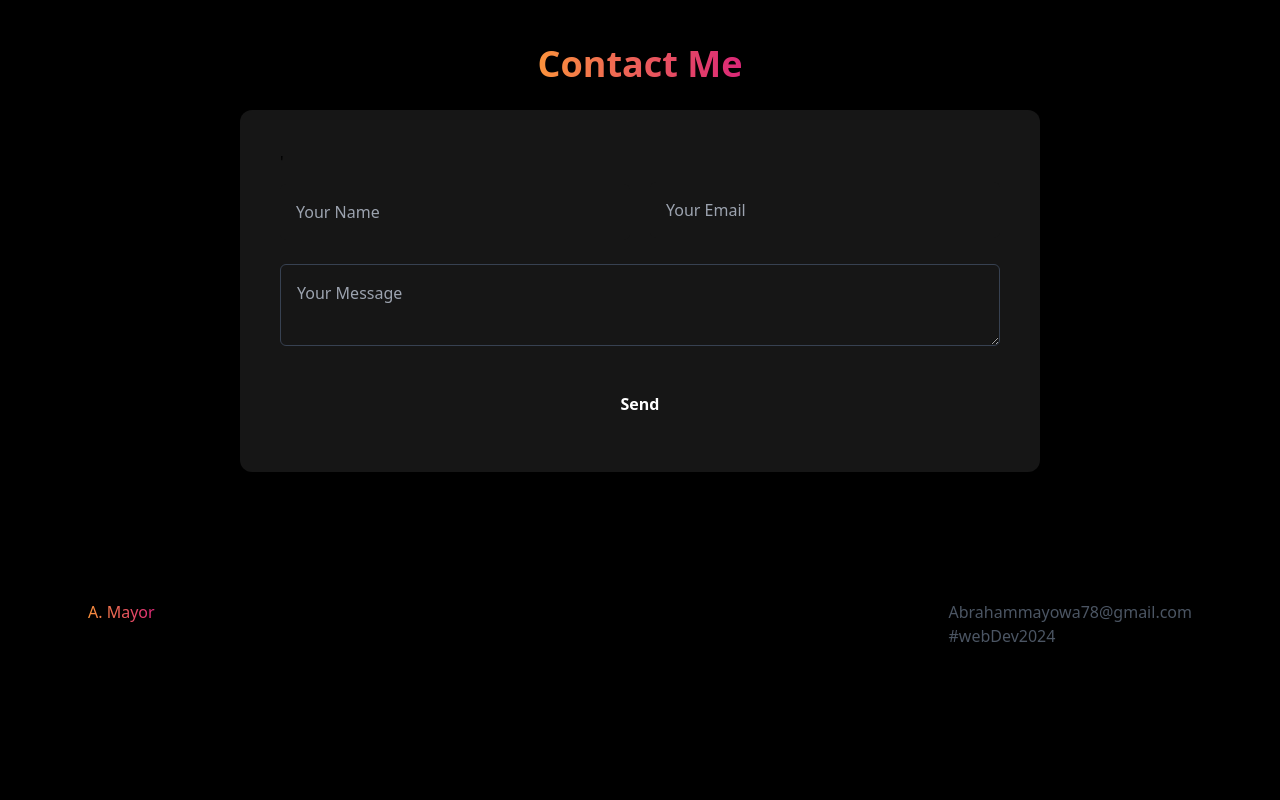
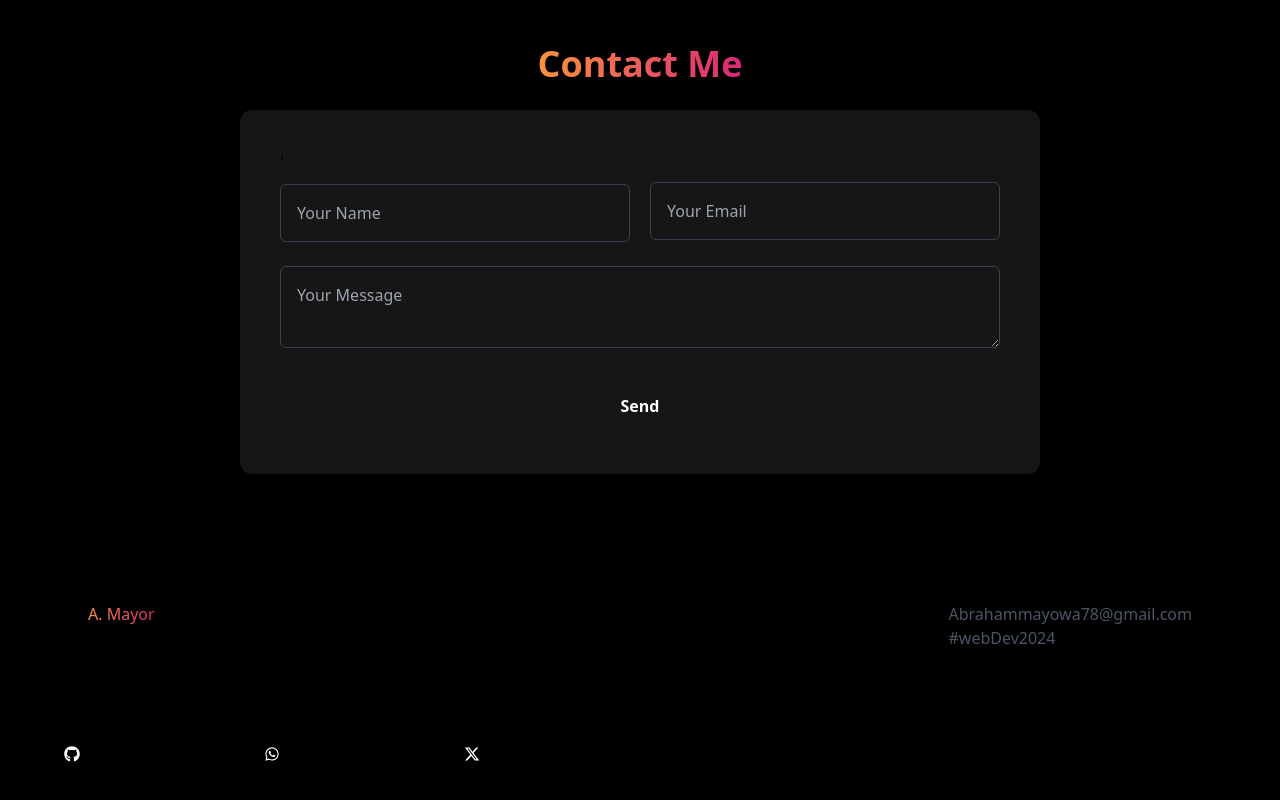
Before and after one commit to Mayor78/Main-portfolio, a React (Create React App) app: page / in a window 1280 px wide. Shown: the part 2513-3313 px from the top of the page. Before the commit the page ends 3215 px from the top, so only its background shows below. Built offline with nearby package versions, Linux system fonts and the light colour scheme.

Commit message:
work on footer

```diff
--- a/src/component/Contact.jsx
+++ b/src/component/Contact.jsx
@@ -16,7 +16,7 @@ const Contact = () => {
                                         <div>
                                             <div className="mt-2.5 relative">
                                                 <input type="text" name='name' id='' placeholder='Your Name'
-                                                className='bg-[#161616] w-full px-4 py-4 text-gray-400 placeholder-gray-400 border-gray-700
+                                                className='bg-[#161616] w-full px-4 py-4 text-gray-400 placeholder-gray-400 border border-gray-700
                                                 rounded-md focus:outline-none focus:border-pink-600' />
                                             </div>
                                         </div>
@@ -24,7 +24,7 @@ const Contact = () => {
                                             <div className="mt-2 5 relative">
 
                                                 <input type="email" name='email' id='' placeholder='Your Email'
-                                                className='bg-[#161616] w-full px-4 py-4 text-gray-400 placeholder-gray-400 border-gray-700
+                                                className='bg-[#161616] w-full px-4 py-4 text-gray-400 placeholder-gray-400 border border-gray-700
                                                 rounded-md focus:outline-none focus:border-pink-600' />
                                             </div>
                                             </div>
--- a/src/component/Footer.jsx
+++ b/src/component/Footer.jsx
@@ -1,11 +1,19 @@
 import React from 'react'
+import { FaGithub, FaXTwitter  } from "react-icons/fa6";
+import { MdWhatsapp } from "react-icons/md";
 
 const Footer = () => {
   return (
     <div>
         <div className="max-w-[1200px] sm:h-[150px] p-12 flex justify-between mx-auto">
             <span className='primary-color'>A. Mayor</span>
-            <p className='text-gray-600'>Abrahammayowa78@gmail.com <br />#webDev2024</p>
+            <p className='text-gray-600 hover:text-white cursor-pointer'>Abrahammayowa78@gmail.com <br />#webDev2024</p>
+        </div>
+        <div className=" text-white h-[20px]  cursor-pointer md:mr-4   items-center justify-center  md:h-[100px] max-w-[1200px] mx-auto grid grid-cols-6 ">
+          <FaGithub/>
+          <MdWhatsapp />
+          <FaXTwitter />
+
         </div>
 
     </div>
```
